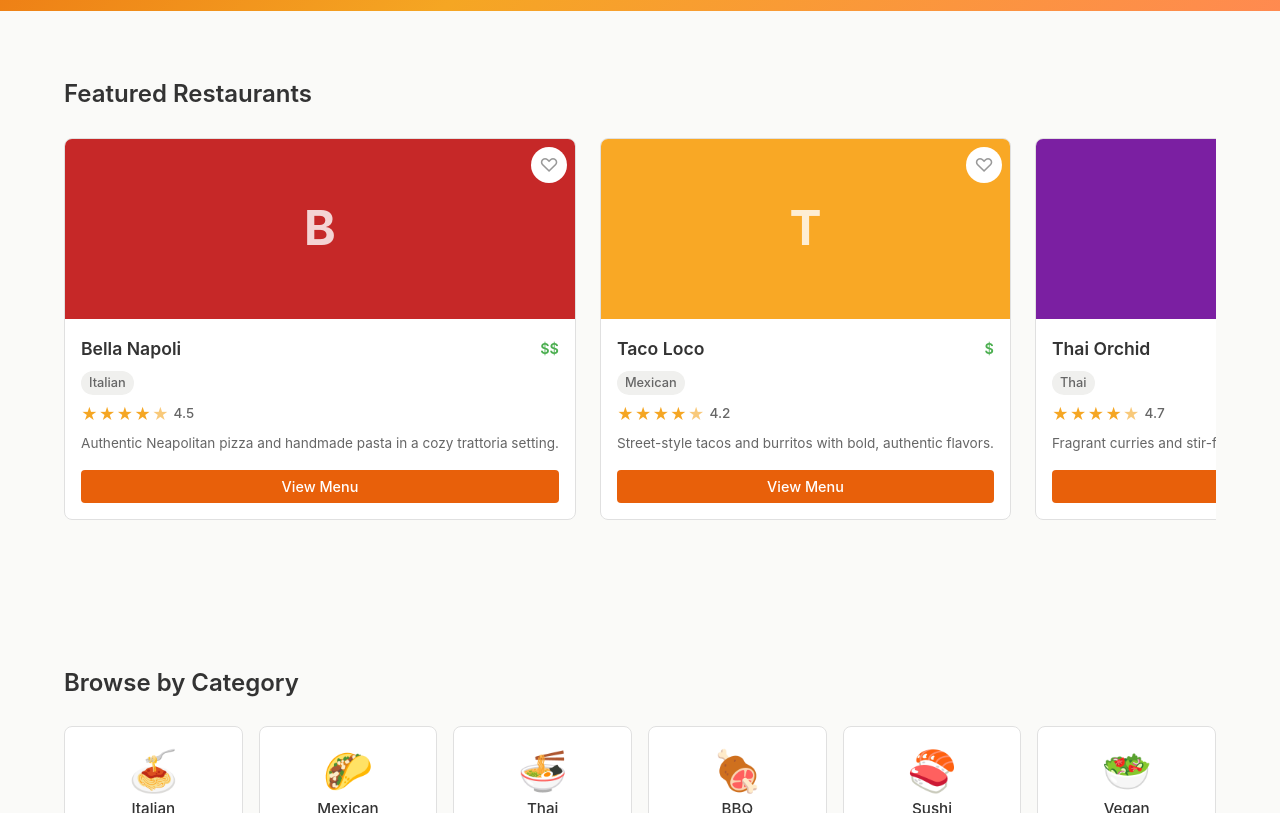
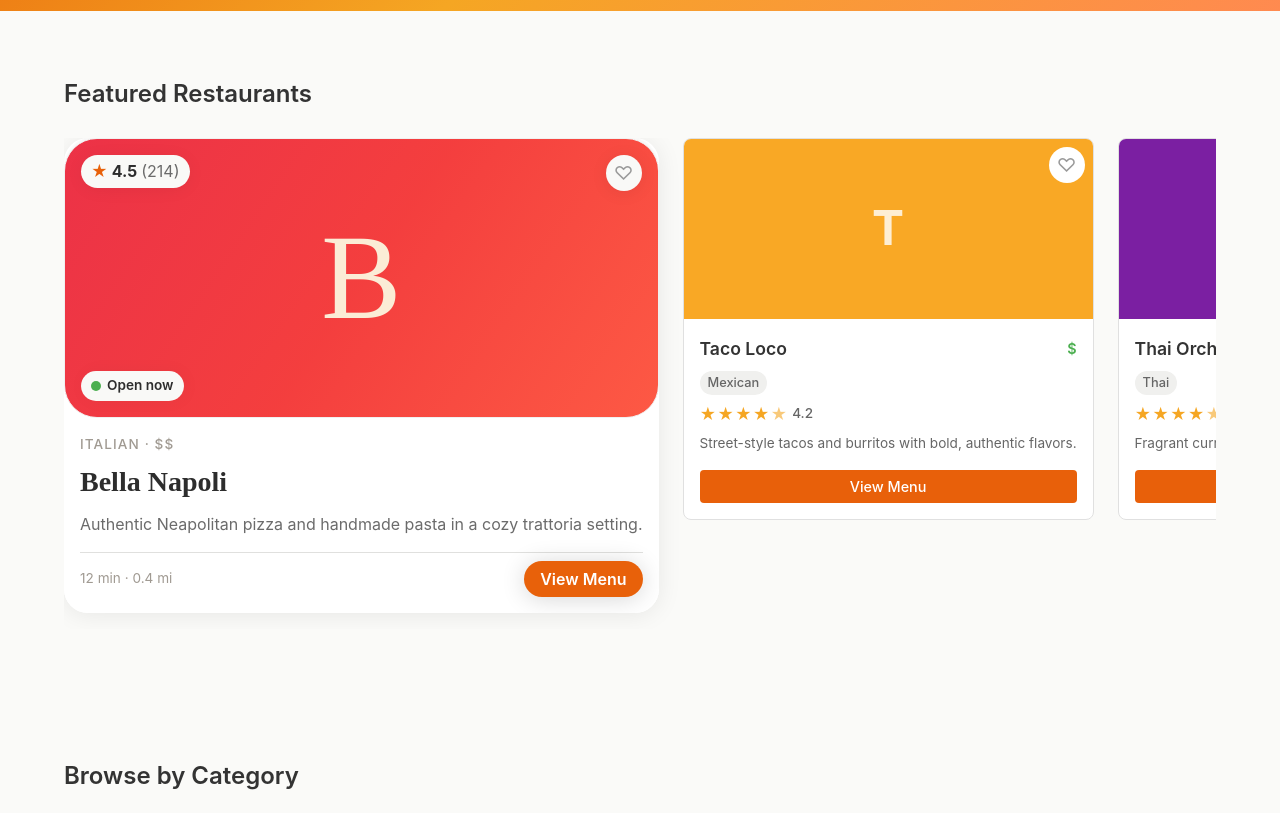
Before and after one commit to foux-test-org/localbites, a React (Vite) app: page / in a window 1280 px wide. Shown: the part 460-1273 px from the top of the page. Built offline with nearby package versions, Linux system fonts and the light colour scheme.

Commit message:
Replaces `RestaurantCard` with the new component design `FouxOptTestStaticSingle` in `Home.tsx`.

```diff
--- /dev/null
+++ b/src/components/FouxOptTestStaticSingle/FouxOptTestStaticSingle.module.css
@@ -0,0 +1,179 @@
+.container {
+  background: #ffffff;
+  border-radius: 24px;
+  box-shadow: 0px 2px 24px rgba(0, 0, 0, 0.08);
+  border: none;
+  overflow: hidden;
+}
+
+.hero {
+  background: linear-gradient(124deg, hsl(from var(--foux-item-color, hsl(34.5 100% 50%)) calc(h - 6.8) 83% 56%) 0%, hsl(from var(--foux-item-color, hsl(34.5 100% 50%)) h 89% 60%) 50%, hsl(from var(--foux-item-color, hsl(34.5 100% 50%)) calc(h + 6.7) 98% 63%) 100%);
+  border-radius: 33px;
+  border: 1px solid #f0f0f0;
+  box-shadow: 0px -2px 2px rgba(0, 0, 0, 0.04);
+  height: 280px;
+  position: relative;
+  display: flex;
+  align-items: center;
+  justify-content: center;
+}
+
+.logo {
+  font-size: 120px;
+  font-weight: 400;
+  color: #fbecd6;
+  font-family: serif;
+}
+
+.ratingBadge {
+  position: absolute;
+  top: 16px;
+  left: 16px;
+  background: #f9f9f7;
+  border-radius: 27px;
+  box-shadow: 0px 2px 18px rgba(0, 0, 0, 0.05);
+  padding: 4px 10px;
+  display: flex;
+  align-items: center;
+  gap: 4px;
+}
+
+.ratingStar {
+  font-size: 16px;
+  font-weight: 700;
+  color: #e8610a;
+}
+
+.ratingScore {
+  font-size: 16px;
+  font-weight: 700;
+  color: #2d2d2d;
+}
+
+.ratingCount {
+  font-size: 16px;
+  font-weight: 400;
+  color: #6b6b6b;
+}
+
+.container .favorite {
+  position: absolute;
+  top: 16px;
+  right: 16px;
+  background: #f9f9f7;
+  border-radius: 27px;
+  box-shadow: 0px 2px 18px rgba(0, 0, 0, 0.07);
+  width: 36px;
+  height: 36px;
+  font-size: 19.2px;
+  border: none;
+  display: flex;
+  align-items: center;
+  justify-content: center;
+}
+
+.statusBadge {
+  position: absolute;
+  bottom: 16px;
+  left: 16px;
+  background: #f9f9f7;
+  border-radius: 26px;
+  box-shadow: 2px 0px 18px rgba(0, 0, 0, 0.04);
+  padding: 4px 10px;
+  display: flex;
+  align-items: center;
+  gap: 6px;
+}
+
+.statusDot {
+  width: 10px;
+  height: 10px;
+  background: #4CAF50;
+  border-radius: 9999px;
+  flex-shrink: 0;
+}
+
+.statusText {
+  font-size: 13.6px;
+  font-weight: 600;
+  color: #2d2d2d;
+}
+
+.body {
+  background: #ffffff;
+  padding: 16px;
+  display: flex;
+  flex-direction: column;
+  gap: 8px;
+}
+
+.category {
+  font-size: 13.6px;
+  font-weight: 500;
+  color: #a09a92;
+  text-transform: uppercase;
+  letter-spacing: 0.08em;
+  line-height: 1.6;
+}
+
+.container .name {
+  font-size: 28px;
+  font-weight: 700;
+  color: #2d2d2d;
+  font-family: serif;
+  line-height: 1.6;
+  margin-top: -4px;
+}
+
+.description {
+  font-size: 16px;
+  font-weight: 400;
+  color: #6b6b6b;
+  line-height: 1.5;
+  -webkit-line-clamp: unset;
+  -webkit-box-orient: vertical;
+  display: -webkit-box;
+  overflow: hidden;
+  overflow-x: hidden;
+  overflow-y: hidden;
+}
+
+.divider {
+  border: none;
+  background: #e0e0de;
+  height: 1px;
+  margin-top: 8px;
+  margin-bottom: 0;
+}
+
+.footer {
+  display: flex;
+  justify-content: space-between;
+  align-items: center;
+}
+
+.distance {
+  font-size: 13.6px;
+  font-weight: 400;
+  color: #a09a92;
+  line-height: 1.6;
+}
+
+.container .cta {
+  background: #e8610a;
+  border-radius: 36px;
+  box-shadow: 0px 2px 24px rgba(0, 0, 0, 0.16);
+  padding: 8px 16px;
+  font-size: 16px;
+  font-weight: 600;
+  border: none;
+  margin-top: 0;
+}
+
+.container .favorite {
+  color: var(--color-text-muted);
+}
+
+.container .cta {
+  color: var(--color-white);
+}
--- /dev/null
+++ b/src/components/FouxOptTestStaticSingle/FouxOptTestStaticSingle.tsx
@@ -0,0 +1,154 @@
+import React from 'react';
+import { Restaurant } from '../../data/restaurants';
+import styles from './FouxOptTestStaticSingle.module.css';
+import originalStyles from '../RestaurantCard/RestaurantCard.module.css';
+
+// ---------------------------------------------------------------------------
+// FouxOptTestStaticSingleHero — hero panel with gradient background, logo initial, rating badge, favourite button, and status badge
+// ---------------------------------------------------------------------------
+
+interface FouxOptTestStaticSingleHeroProps {
+  initial: string;
+  rating: number;
+  reviewCount: number;
+  statusText: string;
+  isFavorite: boolean;
+  onFavoriteClick: () => void;
+  itemColor: string;
+}
+
+function FouxOptTestStaticSingleHero({
+  initial,
+  rating,
+  reviewCount,
+  statusText,
+  isFavorite,
+  onFavoriteClick,
+  itemColor,
+}: FouxOptTestStaticSingleHeroProps): React.ReactNode {
+  return (
+    <div
+      className={styles.hero}
+      style={{ ['--foux-item-color' as string]: itemColor }}
+    >
+      <span className={styles.logo}>{initial}</span>
+
+      <div className={styles.ratingBadge}>
+        <span className={styles.ratingStar}>★</span>
+        <span className={styles.ratingScore}>{rating}</span>
+        <span className={styles.ratingCount}>({reviewCount})</span>
+      </div>
+
+      <button
+        aria-label="Add to favourites"
+        className={`${originalStyles.heartButton} ${styles.favorite} ${isFavorite ? originalStyles.favorited : ''}`}
+        onClick={onFavoriteClick}
+      >
+        {isFavorite ? '♥' : '♡'}
+      </button>
+
+      {/* FOUX_TODO: replace static status badge with open/closed status driven by live hours data */}
+      <div className={styles.statusBadge}>
+        <span className={styles.statusDot} />
+        <span className={styles.statusText}>{statusText}</span>
+      </div>
+    </div>
+  );
+}
+
+// ---------------------------------------------------------------------------
+// FouxOptTestStaticSingleBody — body panel with category, name, description, divider, distance, and View Menu CTA
+// ---------------------------------------------------------------------------
+
+interface FouxOptTestStaticSingleBodyProps {
+  cuisine: string;
+  priceRange: string;
+  name: string;
+  description: string;
+  distance: string;
+  onViewMenuClick: () => void;
+}
+
+function FouxOptTestStaticSingleBody({
+  cuisine,
+  priceRange,
+  name,
+  description,
+  distance,
+  onViewMenuClick,
+}: FouxOptTestStaticSingleBodyProps): React.ReactNode {
+  const categoryLabel = `${cuisine.toUpperCase()} · ${priceRange}`;
+
+  return (
+    <div className={styles.body}>
+      <span className={styles.category}>{categoryLabel}</span>
+      <h3 className={`${originalStyles.name} ${styles.name}`}>{name}</h3>
+      <p className={styles.description}>{description}</p>
+      <hr className={styles.divider} />
+      <div className={styles.footer}>
+        {/* FOUX_TODO: replace static distance with real distance and estimated time driven by user location */}
+        <span className={styles.distance}>{distance}</span>
+        <button
+          className={`${originalStyles.menuButton} ${styles.cta}`}
+          onClick={onViewMenuClick}
+        >
+          View Menu
+        </button>
+      </div>
+    </div>
+  );
+}
+
+// ---------------------------------------------------------------------------
+// FouxOptTestStaticSingle — redesigned restaurant card composing hero and body panels
+// ---------------------------------------------------------------------------
+
+interface FouxOptTestStaticSingleProps {
+  restaurant: Restaurant;
+  isFavorite: boolean;
+  onFavorite: (id: string) => void;
+  onViewMenu: (restaurant: Restaurant) => void;
+  reviewCount: number;
+  statusText: string;
+  distance: string;
+}
+
+export function FouxOptTestStaticSingle({
+  restaurant,
+  isFavorite,
+  onFavorite,
+  onViewMenu,
+  reviewCount,
+  statusText,
+  distance,
+}: FouxOptTestStaticSingleProps): React.ReactNode {
+  function handleFavoriteClick(): void {
+    onFavorite(restaurant.id);
+  }
+
+  function handleViewMenuClick(): void {
+    onViewMenu(restaurant);
+  }
+
+  return (
+    <div className={styles.container}>
+      <FouxOptTestStaticSingleHero
+        initial={restaurant.name[0]}
+        rating={restaurant.rating}
+        reviewCount={reviewCount}
+        statusText={statusText}
+        isFavorite={isFavorite}
+        onFavoriteClick={handleFavoriteClick}
+        itemColor={restaurant.image}
+      />
+      <FouxOptTestStaticSingleBody
+        cuisine={restaurant.cuisine}
+        priceRange={restaurant.priceRange}
+        name={restaurant.name}
+        description={restaurant.description}
+        distance={distance}
+        onViewMenuClick={handleViewMenuClick}
+      />
+    </div>
+  );
+}
--- a/src/pages/Home.tsx
+++ b/src/pages/Home.tsx
@@ -6,6 +6,7 @@ import { RestaurantCard } from '../components/RestaurantCard/RestaurantCard';
 import { CategoryTile } from '../components/CategoryTile/CategoryTile';
 import { Newsletter } from '../components/Newsletter/Newsletter';
 import styles from './Home.module.css';
+import { FouxOptTestStaticSingle } from "../components/FouxOptTestStaticSingle/FouxOptTestStaticSingle";
 
 interface HomeProps {
   isFavorite: (id: string) => boolean;
@@ -24,6 +25,14 @@ const categories = [
 ];
 
 export function Home({ isFavorite, onFavorite, onViewMenu, onToast }: HomeProps): React.ReactNode {
+    // FOUX_TODO: replace with the real review count for the featured restaurant
+    const fouxOptTestStaticSingleReviewCount = 214;
+
+    // FOUX_TODO: replace with open/closed status driven by live hours data
+    const fouxOptTestStaticSingleStatusText = 'Open now';
+
+    // FOUX_TODO: replace with real distance and estimated time driven by user location
+    const fouxOptTestStaticSingleDistance = '12 min · 0.4 mi';
   const navigate = useNavigate();
   const featured = restaurants.slice(0, 5);
 
@@ -45,12 +54,24 @@ export function Home({ isFavorite, onFavorite, onViewMenu, onToast }: HomeProps)
           <div className={styles.featuredRow}>
             {featured.map((restaurant) => (
               <div key={restaurant.id} className={styles.featuredCard}>
+                {restaurant.id === featured[0].id ? (
+                                  <FouxOptTestStaticSingle
+                                    restaurant={restaurant}
+                                    isFavorite={isFavorite(restaurant.id)}
+                                    onFavorite={onFavorite}
+                                    onViewMenu={onViewMenu}
+                                    reviewCount={fouxOptTestStaticSingleReviewCount}
+                                    statusText={fouxOptTestStaticSingleStatusText}
+                                    distance={fouxOptTestStaticSingleDistance}
+                                  />
+                                ) : (
                                   <RestaurantCard
                                     restaurant={restaurant}
                                     isFavorite={isFavorite(restaurant.id)}
                                     onFavorite={onFavorite}
                                     onViewMenu={onViewMenu}
                                   />
+                                )}
               </div>
             ))}
           </div>
```
Lines whose indentation alone changed are shown as unchanged.
